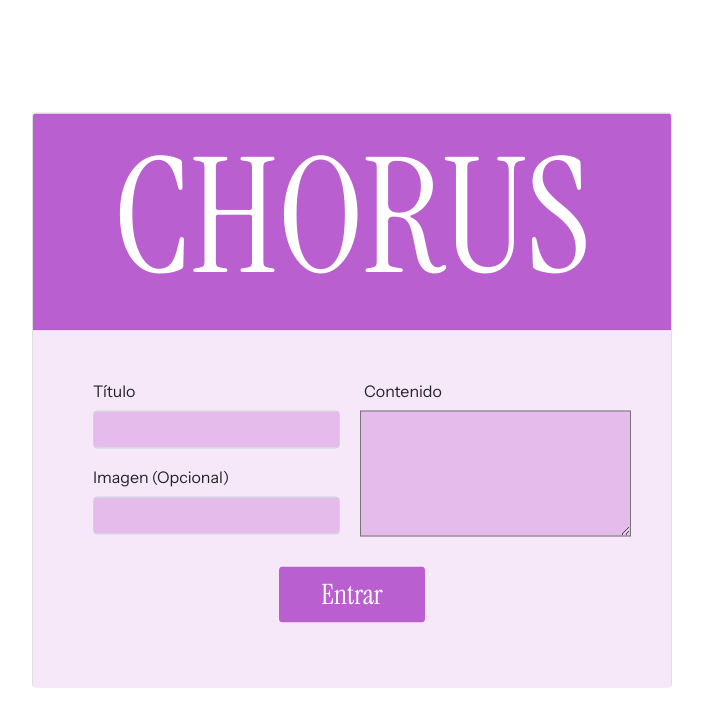
After one commit to ManAlarFor/Chorus_DWES, a PHP site: page /subpages/portfolioEdit.php?id=1 in a window 1280 px wide. The commit adds this page. Shown: the top 727 px of the page, without its empty margins (288-991 px from the left). Run offline with PHP 8.4, Linux system fonts and the light colour scheme; a user stored in the database is signed in.

Commit message:
Editing Uploads Publications

```diff
--- /dev/null
+++ b/src/subpages/portfolioEdit.php
@@ -0,0 +1,125 @@
+<?php
+
+require_once "../classes/Usuario.php" ;
+
+session_start() ;
+$usuario = unserialize($_SESSION["_usuario"]) ;
+
+$visible = "d-none" ;
+
+
+if(!empty($_POST)):
+
+    $titulo= $_POST["titulo"] ;
+    $contenido = $_POST["contenido"] ;
+    $imagen = $_POST["imagen"] ;
+
+    if (!empty($titulo) && !empty($contenido)):
+
+        $finalImagen = (isset($imagen))?$imagen:Null;
+
+        try {
+
+            $sqli = new mysqli("chorus_db", "root", "", "chorus_db") ;
+
+        } catch(mysqli_sql_exception $excepcion) {
+
+            die() ;
+
+        }
+
+        if (!isset($usuario->id) || empty($usuario->id)) {
+            die('Usuario no válido');
+        }
+
+        $titulo     = $sqli->real_escape_string($titulo) ;
+        $contenido = $sqli->real_escape_string($contenido) ;
+        $imagen = $sqli->real_escape_string($imagen) ;
+
+        $sql = "UPDATE portfolio
+                SET TituloPublic = '{$titulo}', TextoPublic = '{$contenido}',ImagenPublic = '{$finalImagen}'
+                WHERE IdPublic = '{$_POST['id']}'" ;
+
+        $sqli->query($sql) ;
+
+        die(header("location: /subpages/profile.php")) ;
+
+    endif ;
+
+        $visible = "" ;
+
+endif;
+
+?>
+<!DOCTYPE html>
+<html lang="en">
+<head>
+<meta charset="UTF-8">
+<meta name="viewport" content="width=device-width, initial-scale=1.0">
+<title>Chorus - Añadir Publicación</title>
+
+<link rel="stylesheet" href="../assets/css/login.css">
+<link rel="stylesheet" href="../assets/css/fonts.css">
+<link rel="shortcut icon" href="../assets/img/chorusIcon.png" type="image/x-icon">
+<link rel="stylesheet" href="https://cdn.jsdelivr.net/npm/bootstrap-icons@1.11.3/font/bootstrap-icons.min.css">
+<link href="https://cdn.jsdelivr.net/npm/bootstrap@5.0.2/dist/css/bootstrap.min.css" rel="stylesheet" integrity="sha384-EVSTQN3/azprG1Anm3QDgpJLIm9Nao0Yz1ztcQTwFspd3yD65VohhpuuCOmLASjC" crossorigin="anonymous">
+
+<script src="https://cdn.jsdelivr.net/npm/bootstrap@5.3.3/dist/js/bootstrap.bundle.min.js" integrity="sha384-YvpcrYf0tY3lHB60NNkmXc5s9fDVZLESaAA55NDzOxhy9GkcIdslK1eN7N6jIeHz" crossorigin="anonymous"></script>
+
+</head>
+<body>
+
+<div class="card position-absolute top-50 start-50 translate-middle"  style="width: 40rem;">
+    <div class="card-header bg-titulo text-center">
+        <h1>CHORUS</h1>
+    </div>
+    <form action="portfolioEdit.php" method="post" class="p-5 bg-clarito">
+
+    <div class="container">
+
+        <div class="row">
+
+            <input type="hidden" name="id" value="<?= htmlspecialchars($_GET['id']) ?>">
+
+            <div class="col">
+                <div class="mb-3">
+                    <label for="titulo" class="form-label">Título</label>
+                    <input type="text" class="form-control bg-input" id="titulo" name="titulo" value="<?= (isset($_GET["titulo"]))?$_GET["titulo"]:"" ?>" required>
+                </div>
+                <div class="mb-3">
+                    <label for="imagen" class="form-label">Imagen (Opcional)</label>
+                    <input type="text" class="form-control bg-input" id="imagen" name="imagen" value="<?= (isset($_GET["imagen"]))?$_GET["imagen"]:"" ?>">
+                </div>
+            </div>
+
+            <div class="col">
+
+                <div class="row">
+                    <label for="contenido">Contenido</label>
+                </div>
+                <div class="row">
+                    <textarea name="contenido" id="contenido" rows="5" cols="10" class="m-2 bg-input" required><?= (isset($_GET["contenido"]))?$_GET["contenido"]:"" ?></textarea>
+                </div>
+
+            </div>
+        </div>
+
+
+        <div class="row p-3">
+            <div class="col"></div>
+            <div class="col">
+                <button class="btn bg-titulo w-100 fs-3">Entrar</button>
+            </div>
+            <div class="col"></div>
+        </div>
+        <div class="text-center text-danger <?= $visible ?>">
+            <p>Los campos Título y Contenido deben estar llenos</p>
+        </div>
+
+    </div>
+
+    </form>
+</div>
+
+</body>
+</html>
```
Also changed, not shown: src/subpages/profile.php (+16 -1 lines).
